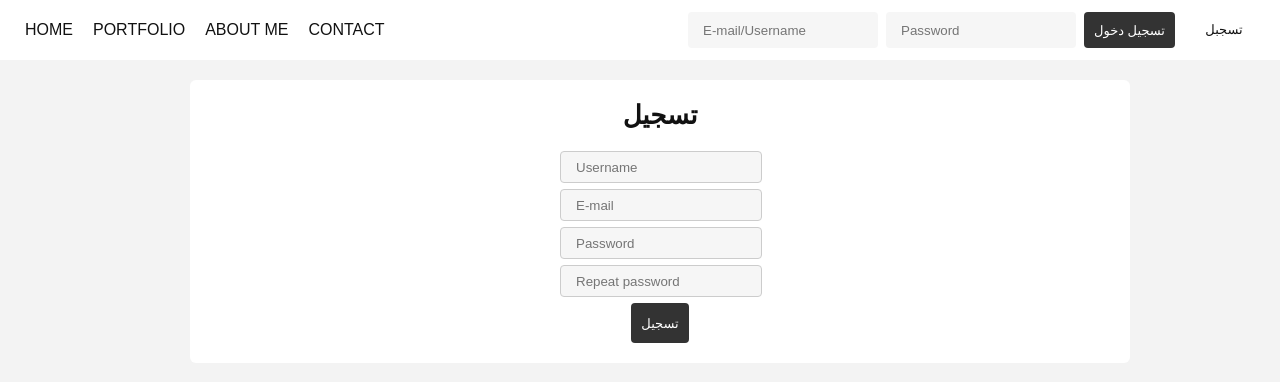
After one commit to khaled888k/LO, a PHP site: page /signup.php in a window 1280 px wide. The commit adds this page. Shown: the top 382 px of the page. Run offline with PHP 8.4, Linux system fonts and the light colour scheme.

Commit message:
sko0otr
login form

```diff
--- /dev/null
+++ b/share/footer.php
@@ -0,0 +1,5 @@
+<footer>
+</footer>
+
+</body>
+</html>
--- a/share/header.php
+++ b/share/header.php
@@ -1,37 +1,48 @@
+<?php
 
-<header>
-<nav class="navbar navbar-expand-md navbar-dark fixed-top bg-dark">
+  session_start();
 
-            <a class="navbar-brand" href="#">
-
-  </a>
-            <button class="navbar-toggler collapsed" type="button" data-toggle="collapse" data-target="#navbarsExampleDefault" aria-controls="navbarsExampleDefault" aria-expanded="false" aria-label="Toggle navigation">
-        <span class="navbar-toggler-icon"></span>
-      </button>
-
-            <div   id="navbarsExampleDefault" style="">
-                <ul class="navbar-nav mr-auto">
-                    <br>
-
-                    <li class="nav-item active">
-                        <a class="nav-link" href="index.php">الرئيسية <span class="sr-only">(current)</span></a>
-                    </li>
-                    <br>
-
-                    <li class="nav-item">
-                        <a class="nav-link" href="hawl.php" target="_blank">حول</a>
-                    </li>
-                    <br>
+  require "includes/dbh.inc.php";
+?>
+<!DOCTYPE html>
+<html>
+  <head>
+    <meta charset="utf-8">
+    <meta name="description" content="This is an example of a meta description. This will often show up in search results.">
+    <meta name=viewport content="width=device-width, initial-scale=1">
+    <title></title>
+    <link rel="stylesheet" href="style.css">
+  </head>
+  <body>
 
 
-                    <br>
-                          <li class="nav-item">
-                        <a class="nav-link" href="contac-%20us.php" target="_blank">اتصل بي</a>
-                    </li>
-                    <br>
+    <header>
+      <nav class="nav-header-main">
 
-                </ul>
+        <ul>
+          <li><a href="index.php">Home</a></li>
+          <li><a href="#">Portfolio</a></li>
+          <li><a href="#">About me</a></li>
+          <li><a href="#">Contact</a></li>
+        </ul>
+      </nav>
+      <div class="header-login">
 
-            </div>
-        </nav>
+        <?php
+        if (!isset($_SESSION['id'])) {
+          echo '<form action="includes/login.inc.php" method="post">
+            <input type="text" name="mailuid" placeholder="E-mail/Username">
+            <input type="password" name="pwd" placeholder="Password">
+            <button type="submit" name="login-submit">تسجيل دخول</button>
+          </form>
+          <a href="signup.php" class="header-signup">تسجبل</a>';
+        }
+        else if (isset($_SESSION['id'])) {
+          echo '<form action="includes/logout.inc.php" method="post">
+            <button type="submit" name="login-submit">تسجيل خروج</button>
+          </form>';
+        }
+        ?>
+          <br>
+      </div>
     </header>
--- /dev/null
+++ b/share/includes/dbh.inc.php
@@ -0,0 +1,13 @@
+<?php
+$dBServername = "localhost";
+$dBUsername = "root";
+$dBPassword = "";
+$dBName = "learning_curve";
+
+// Create connection
+$conn = mysqli_connect($dBServername, $dBUsername, $dBPassword, $dBName);
+
+// Check connection
+if (!$conn) {
+    die("Connection failed: " . mysqli_connect_error());
+}
--- /dev/null
+++ b/share/includes/logout.inc.php
@@ -0,0 +1,5 @@
+<?php
+session_start();
+session_unset();
+session_destroy();
+header("Location: ../index.php");
--- /dev/null
+++ b/share/signup.php
@@ -0,0 +1,71 @@
+<?php
+
+  require "header.php";
+?>
+
+    <main>
+      <div class="wrapper-main">
+        <section class="section-default">
+          <h1>تسجيل</h1>
+          <?php
+          // Here we create an error message if the user made an error trying to sign up.
+          if (isset($_GET["error"])) {
+            if ($_GET["error"] == "emptyfields") {
+              echo '<p class="signuperror">Fill in all fields!</p>';
+            }
+            else if ($_GET["error"] == "invaliduidmail") {
+              echo '<p class="signuperror">Invalid username and e-mail!</p>';
+            }
+            else if ($_GET["error"] == "invaliduid") {
+              echo '<p class="signuperror">Invalid username!</p>';
+            }
+            else if ($_GET["error"] == "invalidmail") {
+              echo '<p class="signuperror">Invalid e-mail!</p>';
+            }
+            else if ($_GET["error"] == "passwordcheck") {
+              echo '<p class="signuperror">Your passwords do not match!</p>';
+            }
+            else if ($_GET["error"] == "usertaken") {
+              echo '<p class="signuperror">Username is already taken!</p>';
+            }
+          }
+          // Here we create a success message if the new user was created.
+          else if (isset($_GET["signup"])) {
+            if ($_GET["signup"] == "success") {
+              echo '<p class="signupsuccess">Signup successful!</p>';
+            }
+          }
+          ?>
+          <form class="form-signup" action="includes/signup.inc.php" method="post">
+            <?php
+            // Here we check if the user already tried submitting data.
+
+            // We check username.
+            if (!empty($_GET["uid"])) {
+              echo '<input type="text" name="uid" placeholder="Username" value="'.$_GET["uid"].'">';
+            }
+            else {
+              echo '<input type="text" name="uid" placeholder="Username">';
+            }
+
+            // We check e-mail.
+            if (!empty($_GET["mail"])) {
+              echo '<input type="text" name="mail" placeholder="E-mail" value="'.$_GET["mail"].'">';
+            }
+            else {
+              echo '<input type="text" name="mail" placeholder="E-mail">';
+            }
+            ?>
+            <input type="password" name="pwd" placeholder="Password">
+            <input type="password" name="pwd-repeat" placeholder="Repeat password">
+            <button type="submit" name="signup-submit">تسجيل</button>
+          </form>
+
+        </section>
+      </div>
+    </main>
+
+<?php
+  // And just like we include the header from a separate file, we do the same with the footer.
+  require "footer.php";
+?>
--- /dev/null
+++ b/share/style.css
@@ -0,0 +1,192 @@
+* {
+  margin: 0;
+  padding: 0;
+  text-decoration: none;
+}
+
+button {
+  cursor: pointer;
+}
+
+body {
+  background-color: #F3F3F3;
+}
+
+.wrapper-main {
+  width: 900px;
+  margin: 0 auto;
+}
+
+header {
+  width: calc(100% - 30px);
+  height: 60px;
+  padding: 0 15px;
+  background-color: #FFF;
+  display: flex;
+  flex-direction: row;
+  justify-content: space-between;
+  align-items: center;
+}
+
+.nav-header-main {
+  height: 80%;
+  display: flex;
+  flex-direction: row;
+}
+
+.header-logo {
+  width: 48px;
+  padding-right: 20px;
+}
+
+.nav-header-main img {
+  height: 100%;
+}
+
+.nav-header-main ul {
+  height: 100%;
+}
+
+.nav-header-main ul li {
+  list-style: none;
+  float: left;
+  height: 100%;
+}
+
+.nav-header-main ul li a {
+  display: block;
+  height: 100%;
+  padding: 0 10px;
+  border-radius: 6px;
+  line-height: 48px;
+  font-family: arial;
+  font-size: 16px;
+  color: #111;
+  text-transform: uppercase;
+}
+
+.header-login {
+  height: 60%;
+  display: flex;
+  flex-direction: row;
+}
+
+.header-login form {
+  height: 100%;
+}
+
+.header-login form input {
+  height: 100%;
+  width: 160px;
+  padding: 0 15px;
+  border: none;
+  border-radius: 4px;
+  background-color: #F6F6F6;
+  float: left;
+  margin-left: 8px;
+  font-family: arial;
+}
+
+.header-login form button {
+  height: 100%;
+  padding: 0 10px;
+  border: none;
+  border-radius: 4px;
+  background-color: #333;
+  margin-left: 8px;
+  font-family: arial;
+  font-size: 13px;
+  color: #FFF;
+  text-transform: uppercase;
+  text-align: center;
+}
+
+.header-signup {
+  height: 100%;
+  width: 70px;
+  padding: 0 6px;
+  border: none;
+  border-radius: 4px;
+  margin-left: 8px;
+  font-family: arial;
+  font-size: 13px;
+  line-height: 36px;
+  color: #111;
+  text-transform: uppercase;
+  text-align: center;
+}
+
+main {
+  padding-top: 20px;
+}
+
+.section-default {
+  width: 100%;
+  padding: 20px;
+  border-radius: 6px;
+  background-color: #FFF;
+}
+
+.login-status {
+  text-align: center;
+  font-size: 26px;
+  font-family: arial;
+  color: #111;
+}
+
+h1 {
+  text-align: center;
+  font-size: 26px;
+  font-family: arial;
+  color: #111;
+}
+
+/* signup.php */
+
+.form-signup {
+  margin: 0 auto;
+  padding-top: 20px;
+  width: 200px;
+}
+
+.form-signup input {
+  width: calc(100% - 30px);
+  height: 30px;
+  padding: 0 15px;
+  margin-bottom: 6px;
+  border: 1px solid #CCC;
+  border-radius: 4px;
+  background-color: #F6F6F6;
+  float: left;
+  font-family: arial;
+}
+
+.form-signup button {
+  display: block;
+  height: 40px;
+  padding: 0 10px;
+  margin: 0 auto;
+  border: none;
+  border-radius: 4px;
+  background-color: #333;
+  font-family: arial;
+  font-size: 13px;
+  color: #FFF;
+  text-transform: uppercase;
+  text-align: center;
+}
+.signuperror {
+  padding-top: 14px;
+  font-family: arial;
+  font-size: 16px;
+  color: red;
+  text-align: center;
+}
+
+.signupsuccess {
+  padding-top: 14px;
+  font-family: arial;
+  font-size: 16px;
+  color: green;
+  text-align: center;
+}
```
Also changed, not shown: share/conn.php (+13 -4 lines), share/includes/login.inc.php (added, +87 -0 lines), share/includes/signup.inc.php (added, +104 -0 lines), share/index.php (+6 -7 lines), share/sign.php (+5 -4 lines).
